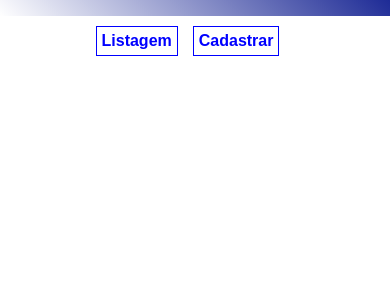
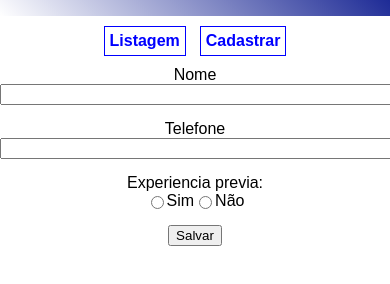
Before and after one commit to Alestoteles/Projeto-Guiado, a plain HTML site: page form.html in a window 390 px wide. Shown: the part 50-334 px from the top of the page. Drawn offline with Linux system fonts and the light colour scheme.

Commit message:
commit final

```diff
--- a/CSS/Style.css
+++ b/CSS/Style.css
@@ -1,6 +1,7 @@
 body{
   margin: 0px;
   padding: 0px;
+  font-family: Arial, Helvetica, sans-serif;
 }
 
 header {
@@ -14,15 +15,15 @@ header {
 .menu {
  display: flex;
  justify-content: center;
+margin:10px 0px;
 }
 
 .menu a {
-  margin-right: 15px;
-  margin-top: 10px;
+  margin-right: 7px;
+  margin-left: 7px;
 text-decoration: none;
 font-weight: bold;
 color: blue;
-font-family: Arial, Helvetica, sans-serif;
  border: 1px solid blue;
  padding: 5px;
 }
--- /dev/null
+++ b/CSS/form.css
@@ -0,0 +1,62 @@
+.formulario {
+  display: flex;
+  flex-direction: column ;
+  justify-content: center;
+  align-items: center;
+}
+
+.formulario div {
+width: 100%;
+
+}
+
+.formulario .label-grande {
+  width: 50%;
+  text-align: right;
+  display: inline-block;
+}
+
+.formulario .linha-form{
+margin-bottom: 15px;
+}
+
+
+.exp-line div {
+  display:inline-block ;
+  width: 40%;
+}
+
+
+
+
+
+
+
+
+
+
+
+
+
+@media screen and (max-width:419px) {
+
+  .formulario input[type=text]{
+    width: 100%;
+  }
+
+  .formulario .label-grande {
+    width: 100%;
+    text-align: center;
+  }
+ .exp-line{
+
+   flex-direction: column;
+ }
+
+ .exp-line div {
+   display: flex;
+   width: 100%;
+   justify-content: center;
+ }
+
+}
--- a/form.html
+++ b/form.html
@@ -5,6 +5,7 @@
   <meta http-equiv="X-UA-Compatible" content="IE=edge">
   <meta name="viewport" content="width=device-width, initial-scale=1.0">
   <link rel="stylesheet" href="CSS/Style.css">
+<link rel="stylesheet" href="CSS/form.css">
   <title>Formulario</title>
 </head>
 <body>
@@ -14,11 +15,43 @@
   <div class="menu">
     <a href="./index.html">Listagem</a>
     <a href="./form.html">Cadastrar</a>
+  </div>
 
 
-  </div>
 
   <section>
+    <form class="formulario" >
+
+      <div class="linha-form">
+      <label class="label-grande" for="name">Nome</label>
+        <input name="name" id="name" required type="text"/>
+      </div>
+
+
+      <div class="linha-form">
+        <label class="label-grande" for="phone">Telefone</label>
+        <input name="phone" id="phone" required type="text"/>
+      </div>
+
+
+
+      <div class="linha-form exp-line "style="display: flex;">
+        <label class="label-grande"> Experiencia previa:</label>
+        <div>
+          <input type="radio" name="exp" id="exp-yes"/>
+          <label for="exp-yes">Sim</label>
+            <br>
+          <input type="radio", name="exp" id="exp-no">
+          <label for="exp-no">Não</label>
+        </div>
+      </div>
+
+
+
+
+
+      <input type="submit" value="Salvar">
+    </form>
 
   </section>
 
```
Also changed, not shown: CSS/list.css (added, +16 -0 lines), index.html (+30 -1 lines).
